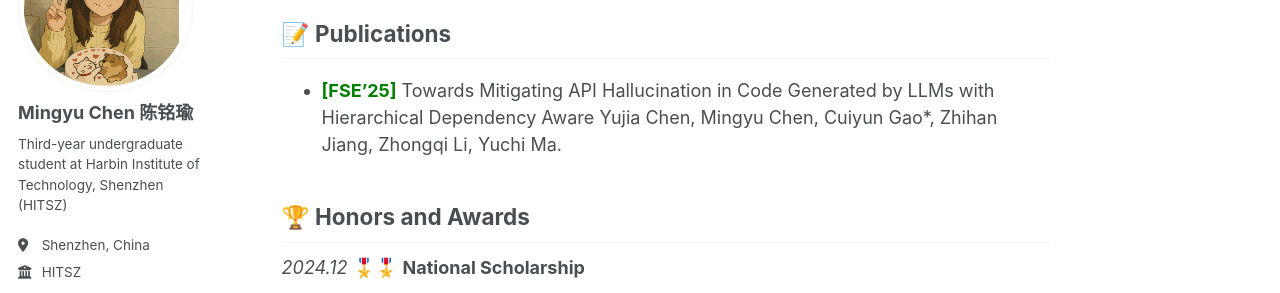
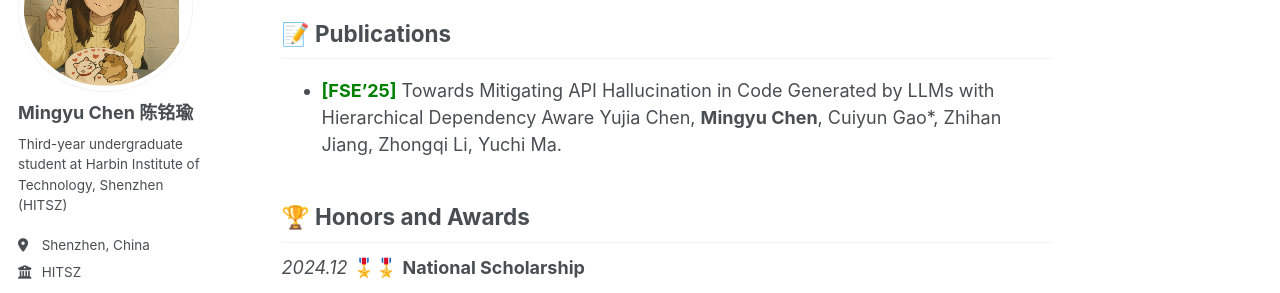
Before and after one commit to CMY-K/CMY-K.github.io, a Jekyll site: the page built from _pages/about.md, in a window 1280 px wide and 900 px high, scrolled down 412 px. Shown: the part 180-473 px from the top of the window. Built offline with Jekyll 4.4.1, drawn with Linux system fonts in a browser that asks for light colours.

```diff
--- a/_pages/about.md
+++ b/_pages/about.md
@@ -23,7 +23,7 @@ I’m a Third-year undergraduate student in the School of Computer Science and T
 ------
 
 * **<span style="color: green;">[FSE’25]</span>** Towards Mitigating API Hallucination in Code Generated by LLMs with Hierarchical Dependency Aware
-  Yujia Chen, Mingyu Chen, Cuiyun Gao*, Zhihan Jiang, Zhongqi Li, Yuchi Ma.
+  Yujia Chen, **Mingyu Chen**, Cuiyun Gao*, Zhihan Jiang, Zhongqi Li, Yuchi Ma.
 
 🏆 Honors and Awards
 ------
```
